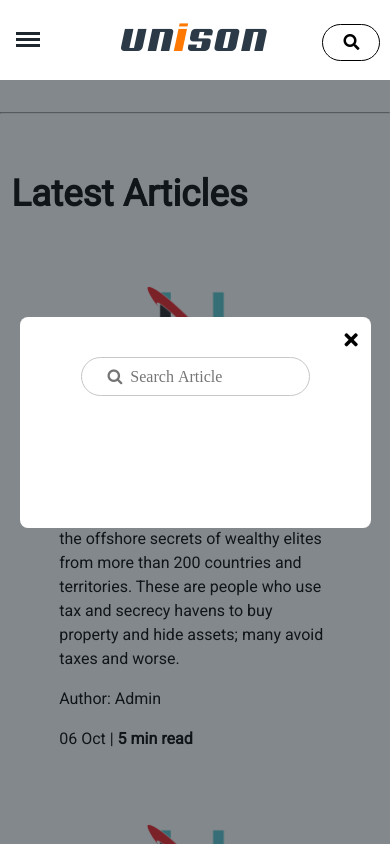
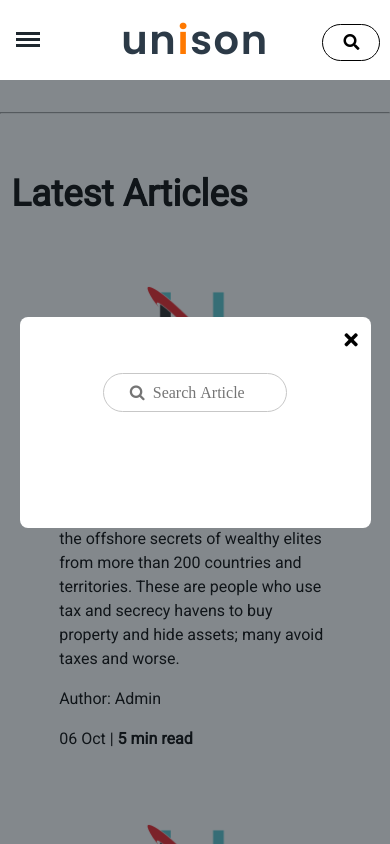
Before and after one commit to 1abhi6/unison, a plain HTML site: page blog.html in a window 390 px wide. Both pictures are taken after a click on the button 351 px from the left and 42 px from the top of the page. Drawn offline with Linux system fonts and the light colour scheme; a web font is replaced by a local one.

Commit message:
Update style.css

```diff
--- a/style/style.css
+++ b/style/style.css
@@ -1,9 +1,5 @@
 @import url("https://fonts.googleapis.com/css2?family=Baloo+Bhaina+2:wght@500&family=Poppins:wght@600&family=Roboto&family=Ubuntu:wght@500&display=swap");
-@font-face {
-  font-family: header_font;
-  src: url(../fonts/Aero.ttf);
-}
-
+@import url("https://fonts.googleapis.com/css2?family=Poppins:wght@900&display=swap");
 .max_width_1 {
   max-width: 80vw;
 }
@@ -45,10 +41,14 @@
   font-family: "Roboto", sans-serif;
   border: 0.1rem solid #c7c7c7;
   border-radius: 1.3rem;
+  width: 65%;
+  -webkit-transition: all .3s ease-in-out;
+  transition: all .3s ease-in-out;
 }
 
 .form_input:focus {
   border: 0.1rem solid black;
+  width: 100%;
 }
 
 .btn {
@@ -212,7 +212,7 @@
   }
   .content {
     height: auto !important;
-    padding: 0rem .2rem !important;
+    padding: 0rem 0.2rem !important;
   }
   .content .swiper-slide {
     display: -webkit-box;
@@ -280,7 +280,7 @@
     border-radius: 0.5rem;
   }
   .popup_bg .popup .blog_search {
-    margin-top: 2rem;
+    margin-top: 3rem;
   }
   .bg_active {
     visibility: visible;
@@ -314,8 +314,18 @@
   .content_right img {
     height: 15rem !important;
   }
-  .home_article_content h3, .home_article_content p {
+  .home_article_content h3,
+  .home_article_content p {
     line-height: 1.5;
+  }
+}
+
+@media (min-width: 240px) and (max-width: 1200px) {
+  .form_input {
+    width: 55%;
+  }
+  .form_input:focus {
+    width: 90%;
   }
 }
 
@@ -671,8 +681,8 @@ body {
   color: #1da1f2;
 }
 
-.share-btn-container .fa-linkedin {
-  color: #0077b5;
+.share-btn-container .fa-telegram {
+  color: #0088CC;
 }
 
 .share-btn-container .fa-pinterest {
@@ -791,7 +801,7 @@ body {
 
 .navigation .nav_left a {
   font-size: 2.5rem;
-  font-family: header_font;
+  font-family: "Poppins", sans-serif;
   text-decoration: none;
   color: #2c3a47;
   letter-spacing: 0.1rem;
```
